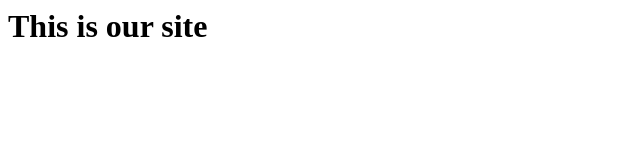
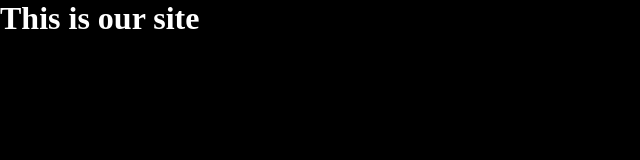
Before and after one commit to shad0ww0rld/lightworld, a plain HTML site: page index.html in a window 1280 px wide. Shown: the whole page, without its empty margins (0-640 px from the left). Drawn offline with Linux system fonts and the light colour scheme.

Commit message:
Add CSS styles for dark theme in index.html

```diff
--- a/index.html
+++ b/index.html
@@ -1,6 +1,17 @@
 <html>
-  <head></head>
+  <head>
+    <style>
+      body {
+        background-color: black;
+        color: white;
+        background-size: cover;
+        max-width: 100vw;
+        margin: 0 !important;
+      }
+      </style>
+  </head>
   <body>
     <h1>This is our site</h1>
+
   </body>
 </html>
```
